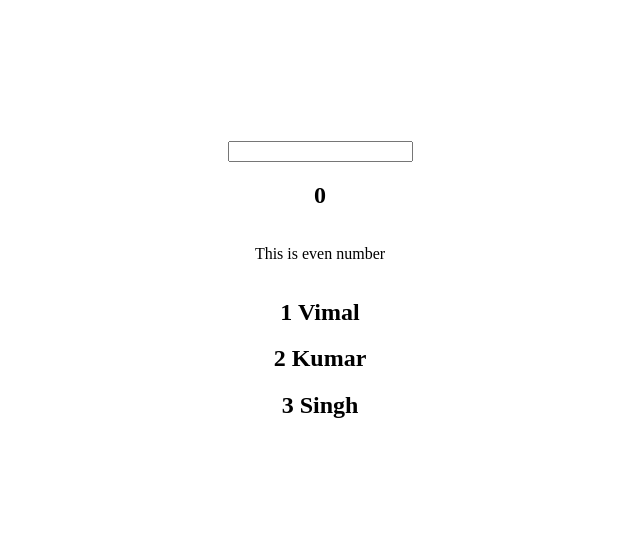
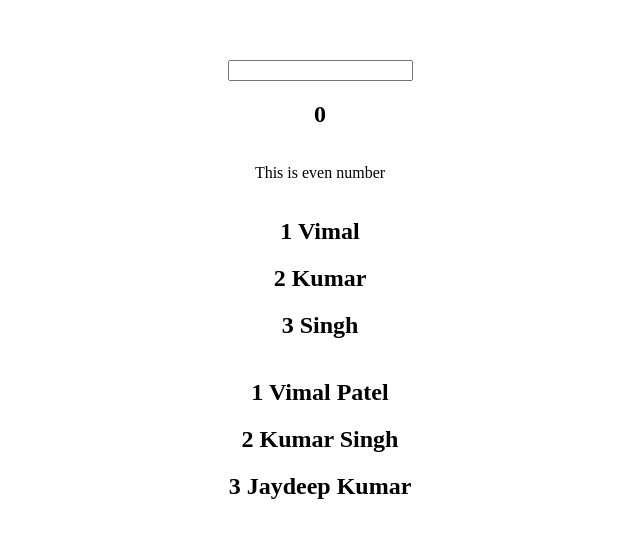
Before and after one commit to Faizanahmedsy/learn-svelte-L1, a SvelteKit app: page /conditionalrendering in a window 1280 px wide. Shown: the part 118-656 px from the top of the page, without its empty margins (320-960 px from the left). Built offline with nearby package versions, Linux system fonts and the light colour scheme.

Commit message:
learned how to iterate over an obejct

```diff
--- a/src/routes/conditionalrendering/+page.svelte
+++ b/src/routes/conditionalrendering/+page.svelte
@@ -2,6 +2,13 @@
     //This are initial states
     let value = 0
     let name = ["Vimal", "Kumar", "Singh"]
+
+
+    let fullNames = [
+        {firstName: "Vimal", lastName: "Patel"},
+        {firstName: "Kumar", lastName: "Singh"},
+        {firstName: "Jaydeep", lastName: "Kumar"}
+    ]
 
 
     function handleChange (event) {
@@ -34,6 +41,12 @@
     {/each}
 </div>
 
+<div>
+    {#each fullNames as item,index}
+    <h2>{index+ 1} {item.firstName} {item.lastName}</h2>
+    {/each}
+</div>
+
 </section>
 
 
```
